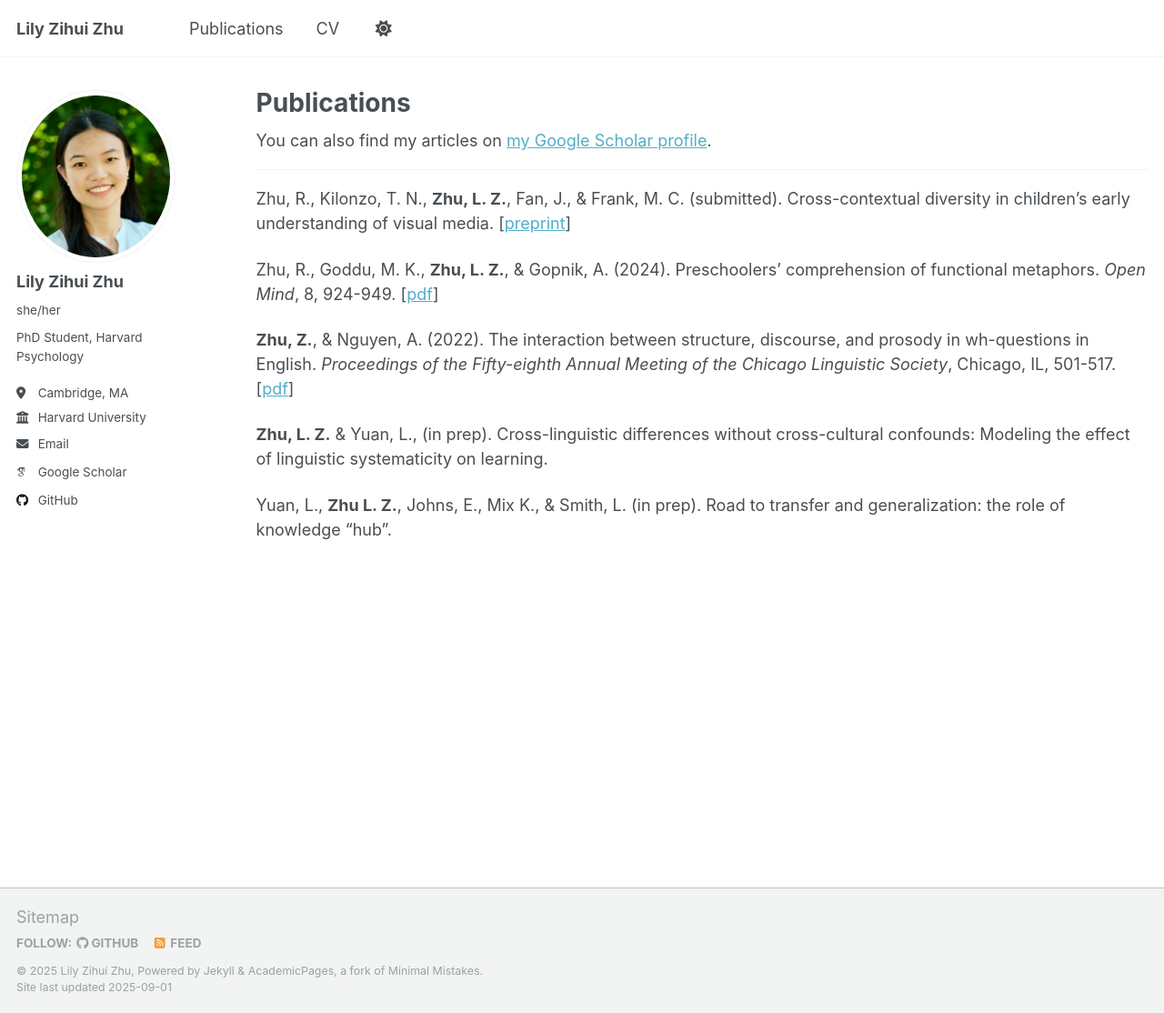
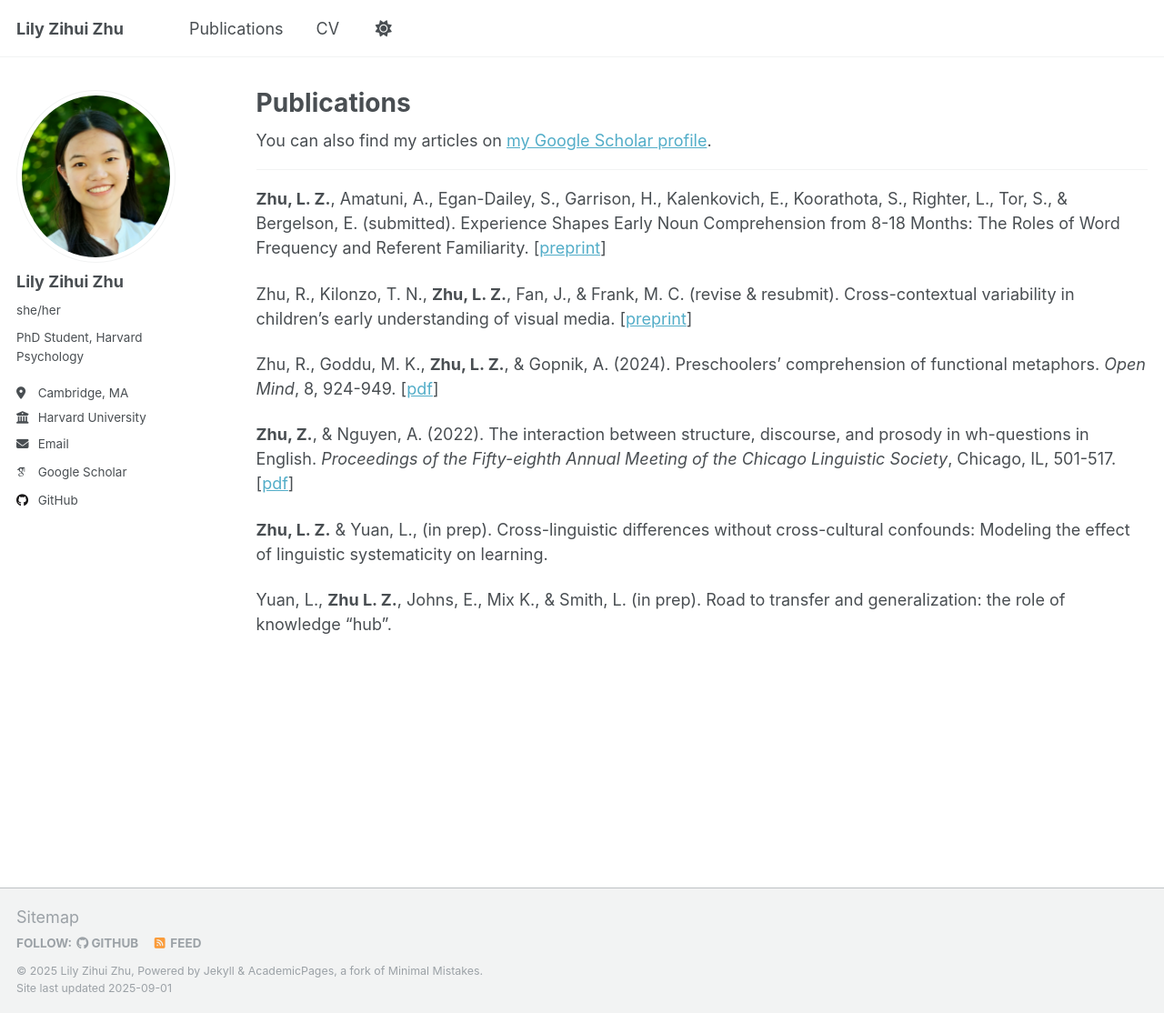
Before and after one commit to lilyzihuizhu/lilyzihuizhu.github.io, a Jekyll site: the page built from _pages/publications.md, in a window 1280 px wide and 1114 px high. Shown: the whole window at 91% size. Built offline with Jekyll 4.4.1, drawn with Linux system fonts in a browser that asks for light colours; some web fonts are replaced.

Commit message:
updated pub list

```diff
--- a/_pages/publications.md
+++ b/_pages/publications.md
@@ -13,7 +13,9 @@ author_profile: true
 
 ---
 
-Zhu, R., Kilonzo, T. N., **Zhu, L. Z.**, Fan, J., & Frank, M. C. (submitted). Cross-contextual diversity in children's early understanding of visual media. \[[preprint](https://osf.io/preprints/psyarxiv/79xh5_v1)\]
+**Zhu, L. Z.**, Amatuni, A., Egan-Dailey, S., Garrison, H., Kalenkovich, E., Koorathota, S., Righter, L., Tor, S., & Bergelson, E. (submitted). Experience Shapes Early Noun Comprehension from 8-18 Months: The Roles of Word Frequency and Referent Familiarity. \[[preprint](https://doi.org/10.31234/osf.io/zchbj_v1)\]
+
+Zhu, R., Kilonzo, T. N., **Zhu, L. Z.**, Fan, J., & Frank, M. C. (revise & resubmit). Cross-contextual variability in children's early understanding of visual media. \[[preprint](https://osf.io/preprints/psyarxiv/79xh5_v1)\]
 
 Zhu, R., Goddu, M. K., **Zhu, L. Z.**, & Gopnik, A. (2024). Preschoolers' comprehension of functional metaphors. *Open Mind*, 8, 924-949. \[[pdf](https://doi.org/10.1162/opmi_a_00152)\]
 
```
Also changed, not shown: _pages/cv.md (+1 -1 lines), 1 other file.
